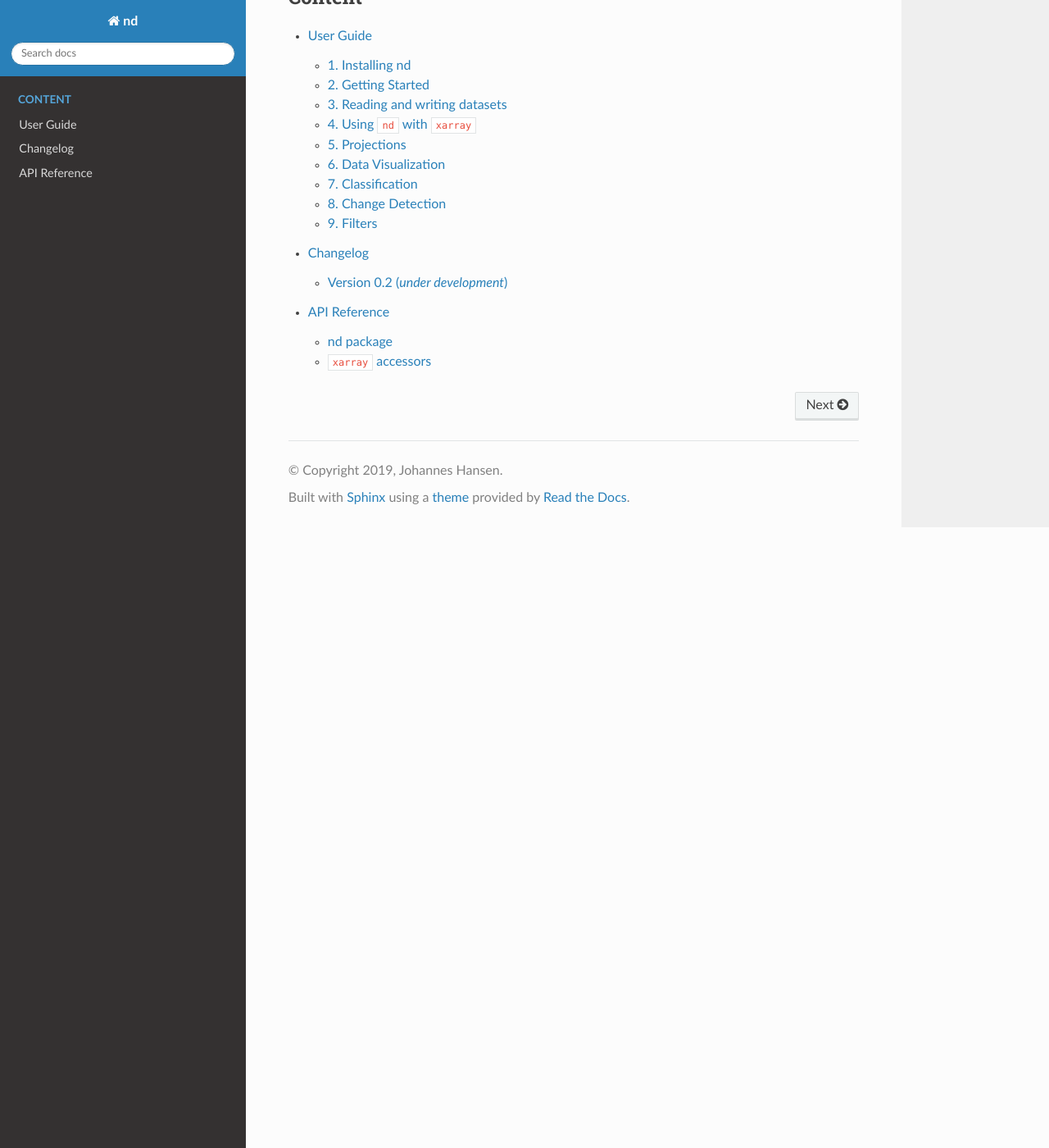
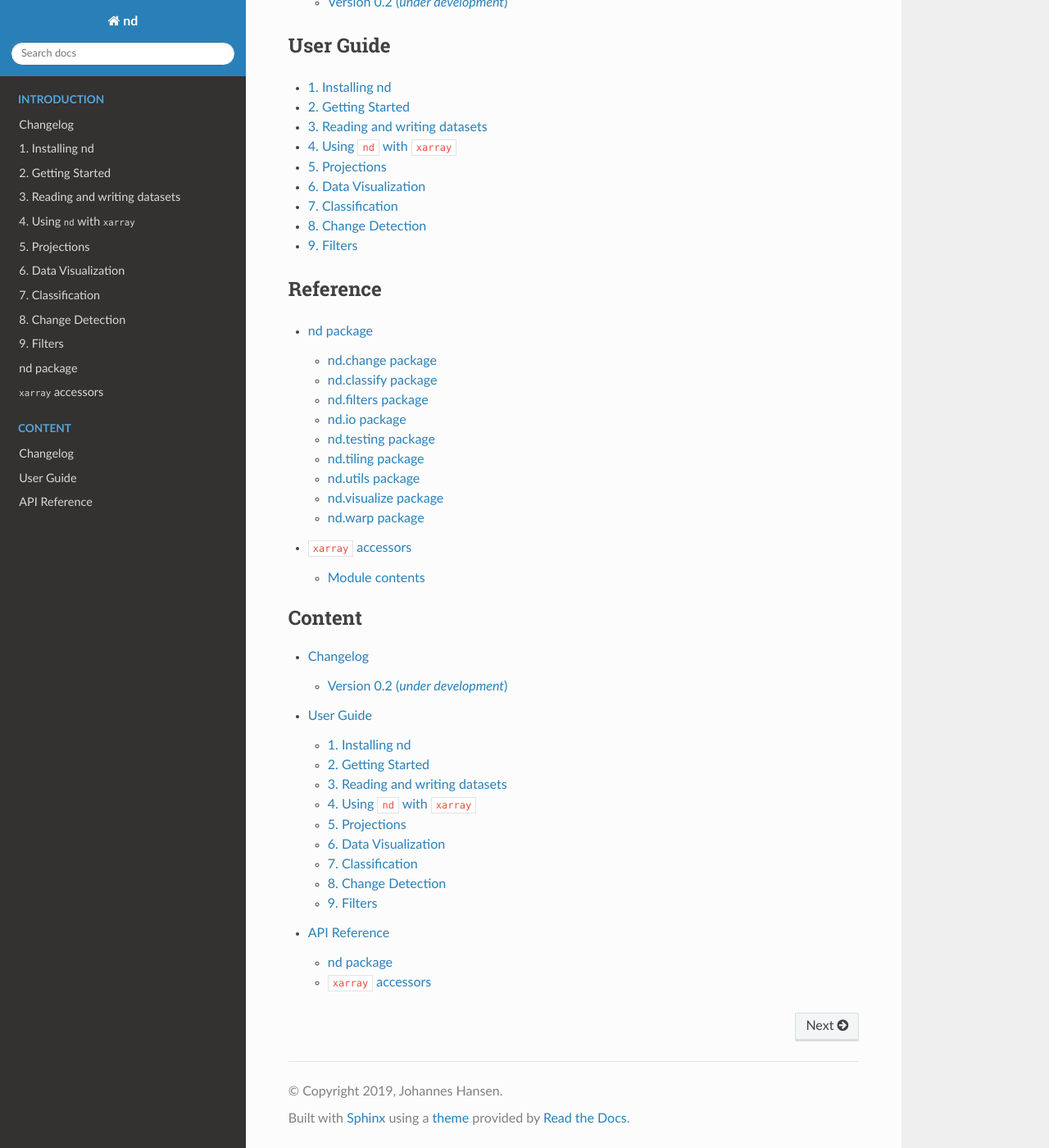
Before and after one commit to jnhansen/nd, a Sphinx documentation site: the page built from doc/index.rst, in a window 1280 px wide and 1400 px high, scrolled down 1326 px. Shown: the whole window at 82% size. Built offline with Sphinx 7.4.7 and the Read the Docs theme 2.0.0, drawn with Linux system fonts in a browser that asks for light colours; the version number could not be read and is left out; some of the changed text lies outside the part shown.

Commit message:
restructure docs

```diff
--- a/doc/index.rst
+++ b/doc/index.rst
@@ -10,8 +10,8 @@ Internally, all data is passed around as ``xarray`` Datasets and all provided me
 An ``xarray.Dataset`` is essentially a Python representation of the NetCDF file format and as such easily reads/writes NetCDF files.
 
 
-What does this library add?
----------------------------
+**What does this library add?**
+
 ``xarray`` provides all data structures required for dealing with `n`-dimensional data in Python. ``nd`` explicitly does not aim to add additional data structures or file formats.
 Rather, the aim is to bring the various corners of the scientific ecosystem in Python closer together.
 
@@ -32,20 +32,53 @@ Additionally, ``nd`` contains a growing library of algorithms that are especiall
 Since ``xarray`` is our library of choice for representing geospatial raster data, this is also an attempt to promote the use of ``xarray`` and the NetCDF file format in the Earth Observation community.
 
 
-Why NetCDF?
------------
+**Why NetCDF?**
+
 NetCDF (specifically NetCDF-4) is a highly efficient file format that was built on top of HDF5. It is capable of random access which ties in with indexing and slicing in ``numpy``.
 Because slices of a large dataset can be accessed independently, it becomes feasible to handle larger-than-memory file sizes. NetCDF-4 also supports data compression using ``zlib``. Random access capability for compressed data is maintained through data chunking.
 Furthermore, NetCDF is designed to be fully self-descriptive. Crucially, it has a concept of named dimensions and coordinates, can store units and arbitrary metadata.
 
 
-Contents
-========
+.. toctree::
+   :maxdepth: 2
+   :caption: Introduction
+
+   changelog
+
+
+User Guide
+----------
+
+.. toctree::
+   :numbered:
+   :maxdepth: 1
+
+   setup
+   getting_started
+   read_and_write
+   xarray
+   projections
+   visualize
+   classify
+   change/index
+   filters/index
+
+
+Reference
+---------
+
+.. toctree::
+   :maxdepth: 2
+
+   api/nd
+
+   api/xarray
+
 
 .. toctree::
    :maxdepth: 2
    :caption: Content
 
+   changelog
    user_guide
-   changelog
    reference
```
